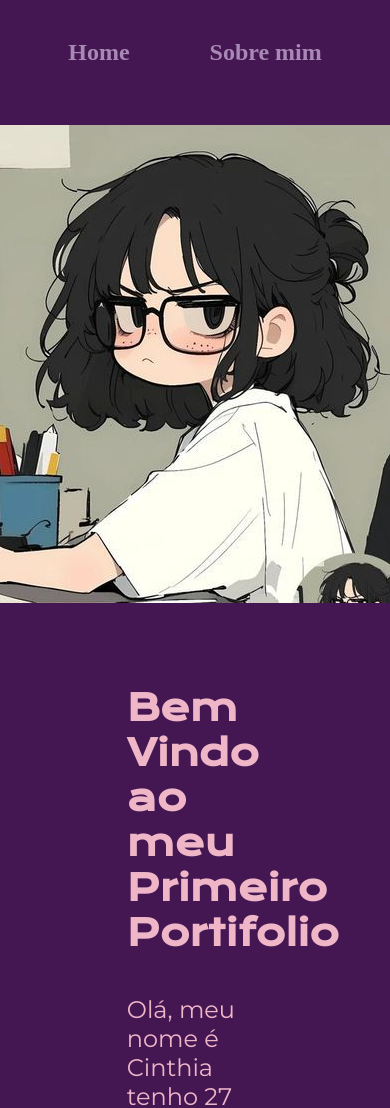
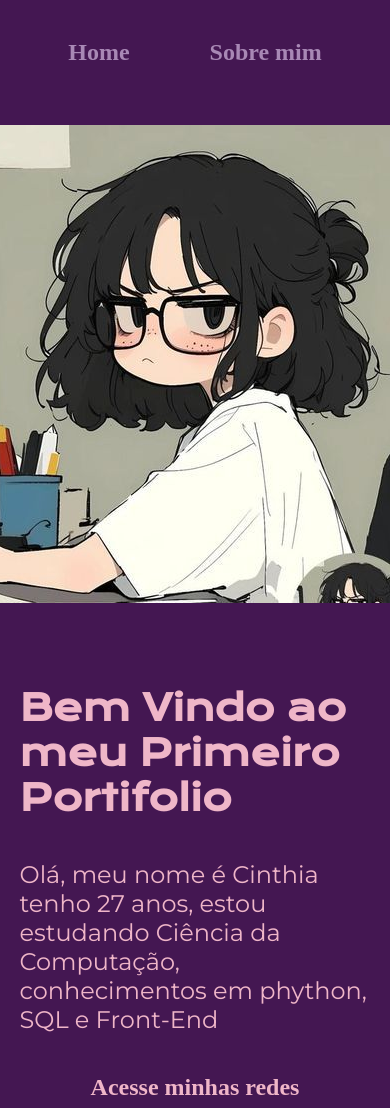
Before and after one commit to CinthiaBezerraSouza/HTML-E-CSS, a plain HTML site: page index.html in a window 390 px wide. Shown: the top 1108 px of the page. Drawn offline with nearby package versions, Linux system fonts and the light colour scheme.

Commit message:
atualização

```diff
--- a/style/style.css
+++ b/style/style.css
@@ -130,6 +130,11 @@ body {
 
     .apresentacao {
         flex-direction: column-reverse;
+        padding: 5%;
+    }
+
+    .apresentacao-conteudo {
+        width: auto;
     }
 
 }
```
